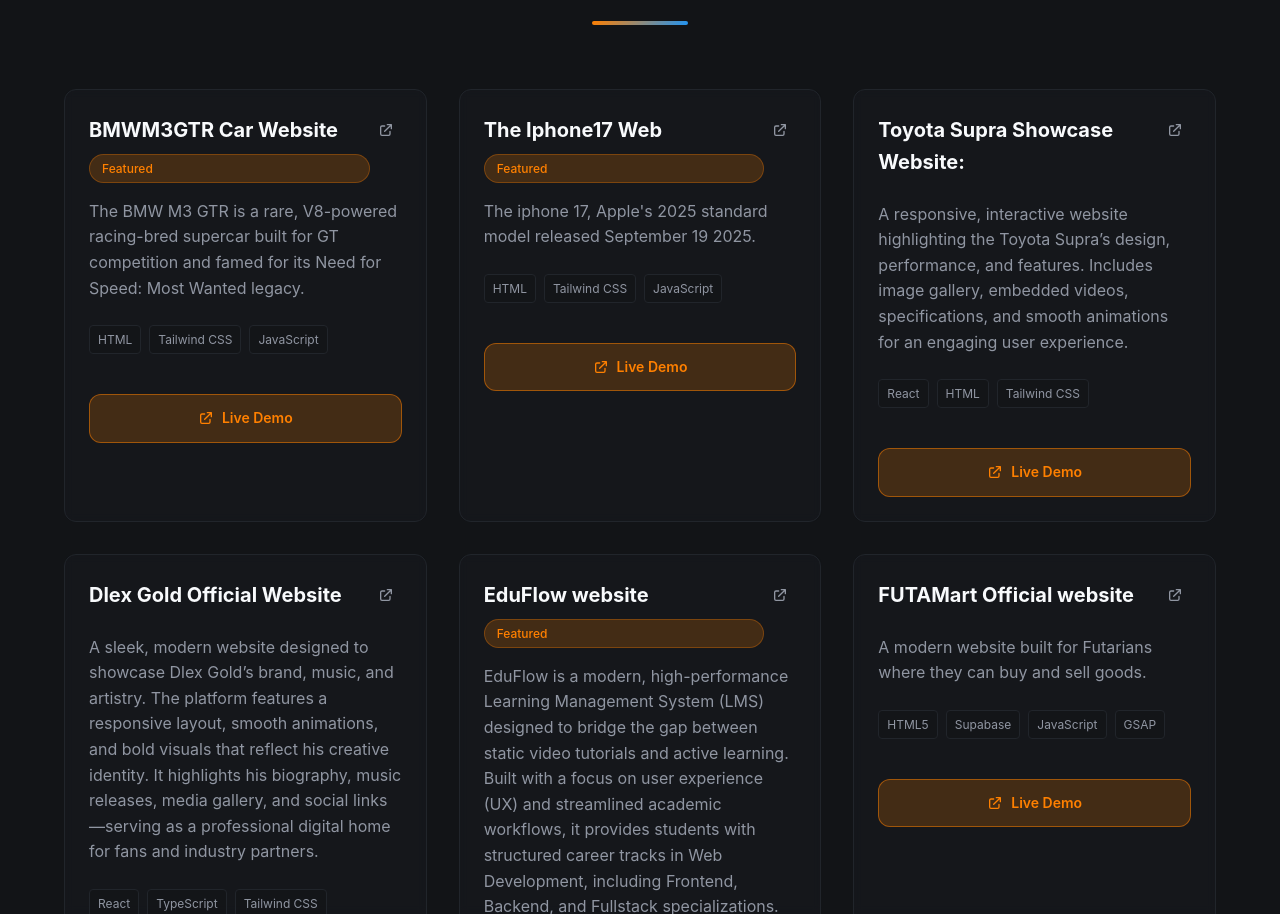
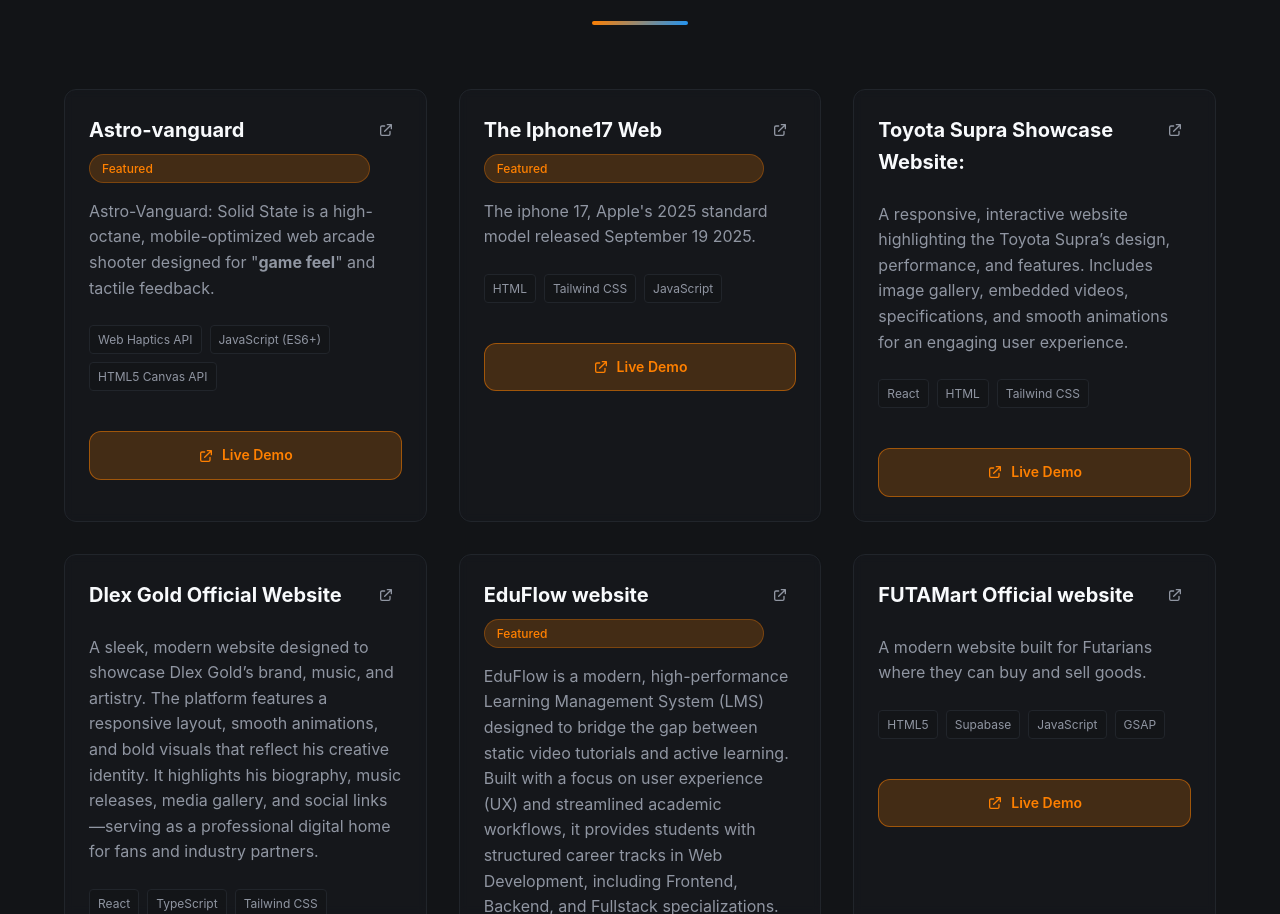
Before and after one commit to TheJuliusDev/TheJuliusDev, a plain HTML site: page index.html in a window 1280 px wide. Shown: the part 2271-3185 px from the top of the page. Drawn offline with nearby package versions, Linux system fonts and the light colour scheme.

Commit message:
Add files via upload

```diff
--- a/index.html
+++ b/index.html
@@ -322,11 +322,11 @@
                 <div class="project-card featured">
                     <div class="project-header">
                         <div class="project-info">
-                            <h3 class="project-title">BMWM3GTR Car Website</h3>
+                            <h3 class="project-title">Astro-vanguard</h3>
                             <div class="featured-badge">Featured</div>
                         </div>
                         <div class="project-links">
-                            <a href="https:them3gtr.netlify.app" class="project-link-icon" aria-label="View live site">
+                            <a href="https://astro-vanguard.vercel.app/" class="project-link-icon" aria-label="View live site">
                                 <svg width="16" height="16" fill="none" stroke="currentColor" viewBox="0 0 24 24">
                                     <path stroke-linecap="round" stroke-linejoin="round" stroke-width="2" d="M10 6H6a2 2 0 00-2 2v10a2 2 0 002 2h10a2 2 0 002-2v-4M14 4h6m0 0v6m0-6L10 14"></path>
                                 </svg>
@@ -336,14 +336,13 @@
                     </div>
                     <div class="project-content">
                         <p class="project-description">
-                          The BMW M3 GTR is a rare, V8-powered racing-bred supercar built for GT competition and famed for its Need for Speed: Most Wanted legacy.</p>
-                        <div class="project-tech">
-                            <span class="tech-tag">HTML</span>
-                            <span class="tech-tag">Tailwind CSS</span>
-                            <span class="tech-tag">JavaScript</span>
+                             Astro-Vanguard: Solid State is a high-octane, mobile-optimized web arcade shooter designed for "<b>game feel</b>" and tactile feedback.   <div class="project-tech">
+                            <span class="tech-tag">Web Haptics API</span>
+                            <span class="tech-tag">JavaScript (ES6+)</span>
+                            <span class="tech-tag">HTML5 Canvas API</span>
                         </div>
                         <div class="project-actions">
-                            <a href="https:them3gtr.netlify.app" class="btn btn-primary-outline">
+                            <a href="https://astro-vanguard.vercel.app/" class="btn btn-primary-outline">
                                 <svg width="16" height="16" fill="none" stroke="currentColor" viewBox="0 0 24 24">
                                     <path stroke-linecap="round" stroke-linejoin="round" stroke-width="2" d="M10 6H6a2 2 0 00-2 2v10a2 2 0 002 2h10a2 2 0 002-2v-4M14 4h6m0 0v6m0-6L10 14"></path>
                                 </svg>
```
